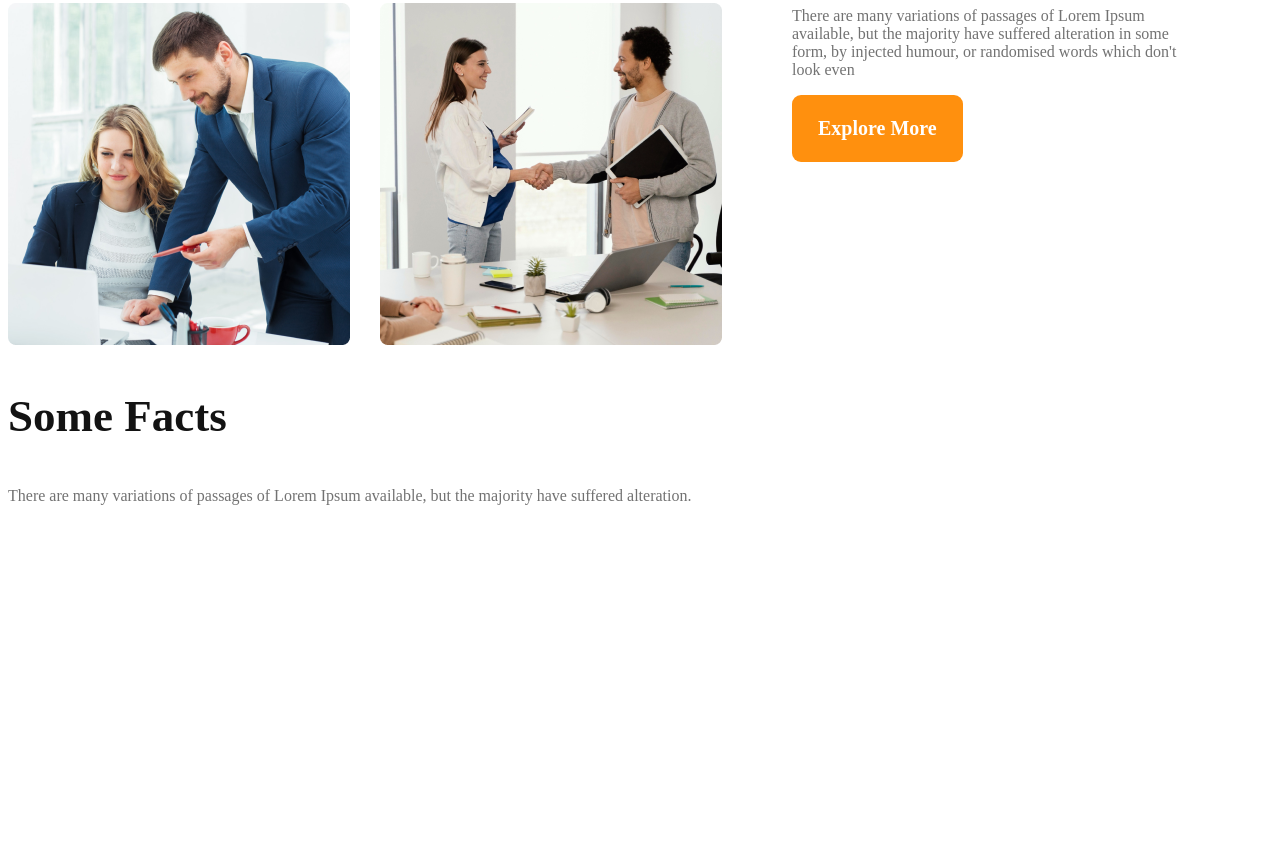
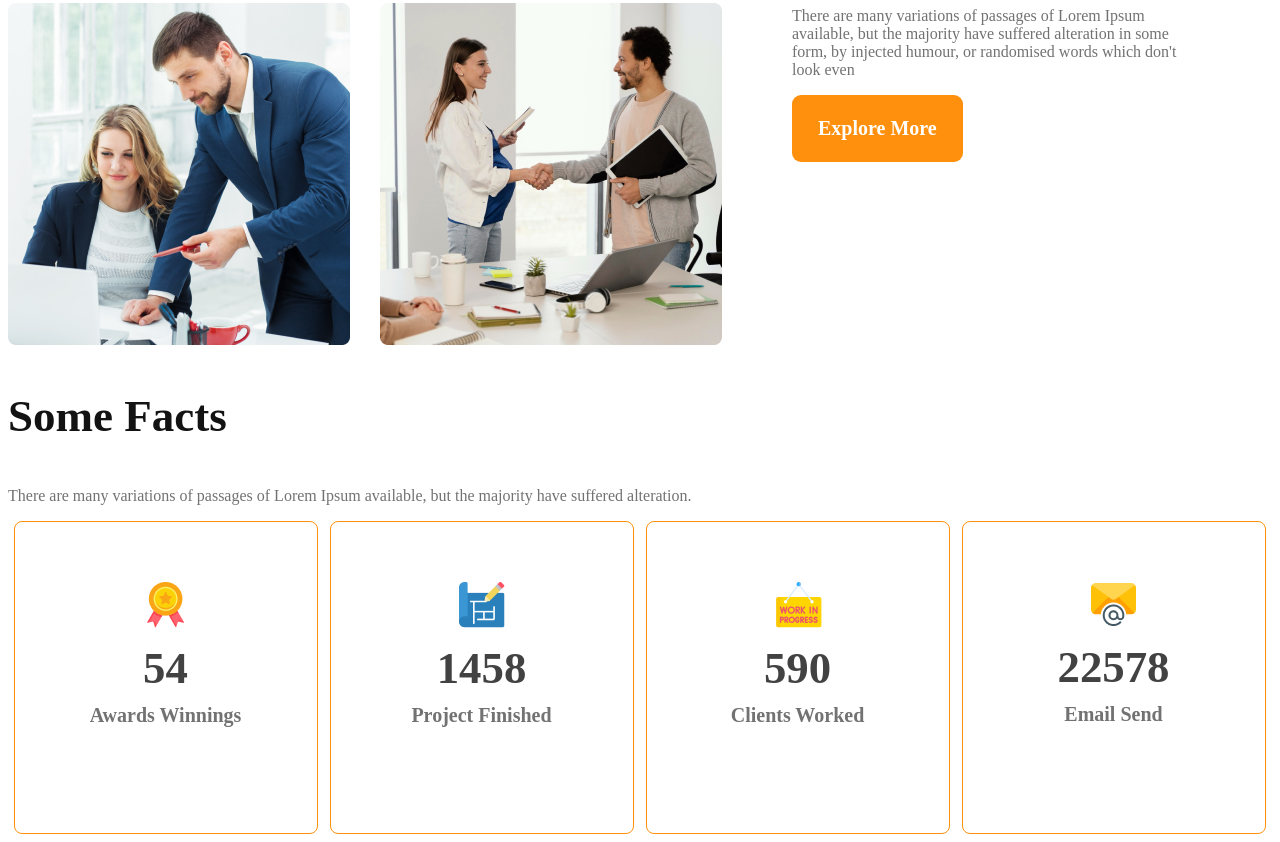
Before and after one commit to jahir0033/my-website, a plain HTML site: page index.html in a window 1280 px wide. Shown: the part 1362-2204 px from the top of the page. Before the commit the page ends 1883 px from the top, so only its background shows below. Drawn offline with Linux system fonts and the light colour scheme.

Commit message:
added card section and icon

```diff
--- a/index.html
+++ b/index.html
@@ -66,6 +66,28 @@
             <p class="text-light-gray">There are many variations
                 of passages of Lorem Ipsum available,
                  but the majority have suffered alteration.</p>
+                 <div class="facts-card-container">
+                    <div class="card">
+                        <img src="images/icons/ribon.png" alt="">
+                        <h3 class="card-stats">54</h3>
+                        <p class="card-title text-light-gray">Awards Winnings</p>
+                    </div>
+                    <div class="card">
+                        <img src="images/icons/projects.png" alt="">
+                        <h3 class="card-stats">1458</h3>
+                        <p class="card-title text-light-gray">Project Finished</p>
+                    </div>
+                    <div class="card">
+                        <img src="images/icons/customers.png" alt="">
+                        <h3 class="card-stats">590</h3>
+                        <p class="card-title text-light-gray">Clients Worked</p>
+                    </div>
+                    <div class="card">
+                        <img src="images/icons/email.png" alt="">
+                        <h3 class="card-stats">22578</h3>
+                        <p class="card-title text-light-gray">Email Send</p>
+                    </div>
+                 </div>
           </section>
           <!-- fact section start -->
     </Main>
--- a/style/style.css
+++ b/style/style.css
@@ -105,6 +105,32 @@ main{
     color: #FF900E;
     font-weight: 700;
 }
+.facts-card-container{
+    display:flex;
+    justify-content:space-around
+}
+.facts-card-container .card{
+    border-radius: 8px;
+    border: 1px solid #FF900E;
+    width: 241px;
+    height: 241px;
+    text-align: center;
+    padding: 60px 31px 10px 30px;
+
+}
+.card-stats{
+    font-size: 2.8rem;
+    color: #424242;
+    margin:10px 0px;
+}
+.card-title{
+    color: #727272;
+    font-size: 1.25rem;
+    font-weight: 600;
+    margin: 5px;
+
+}
+
 
 
 
```
